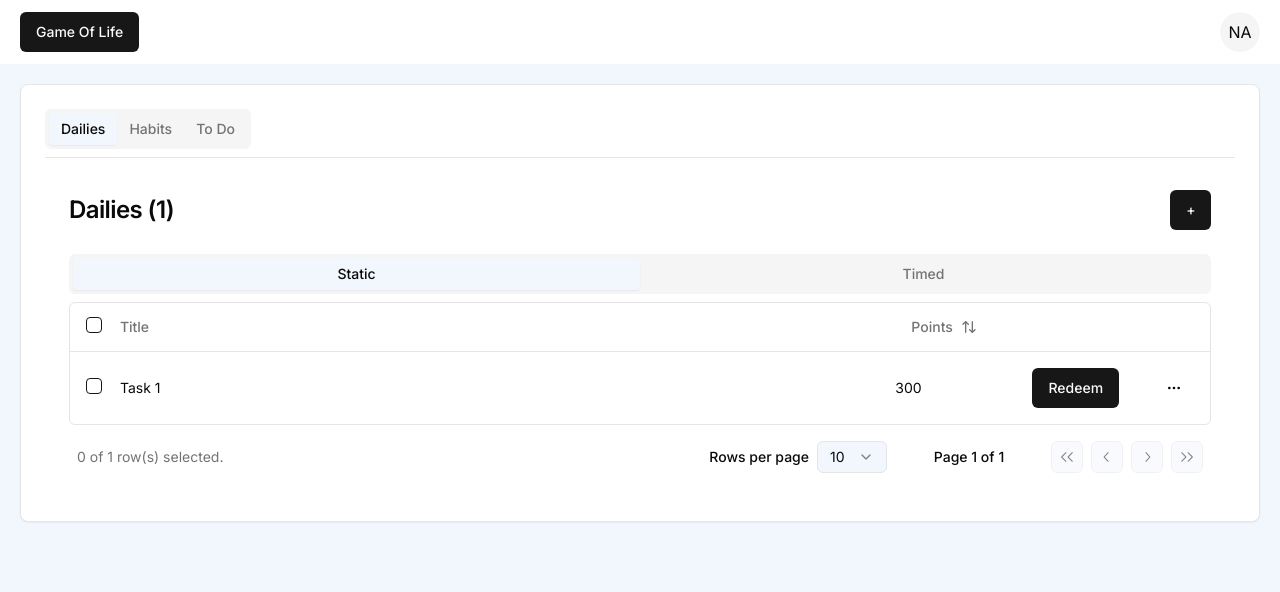
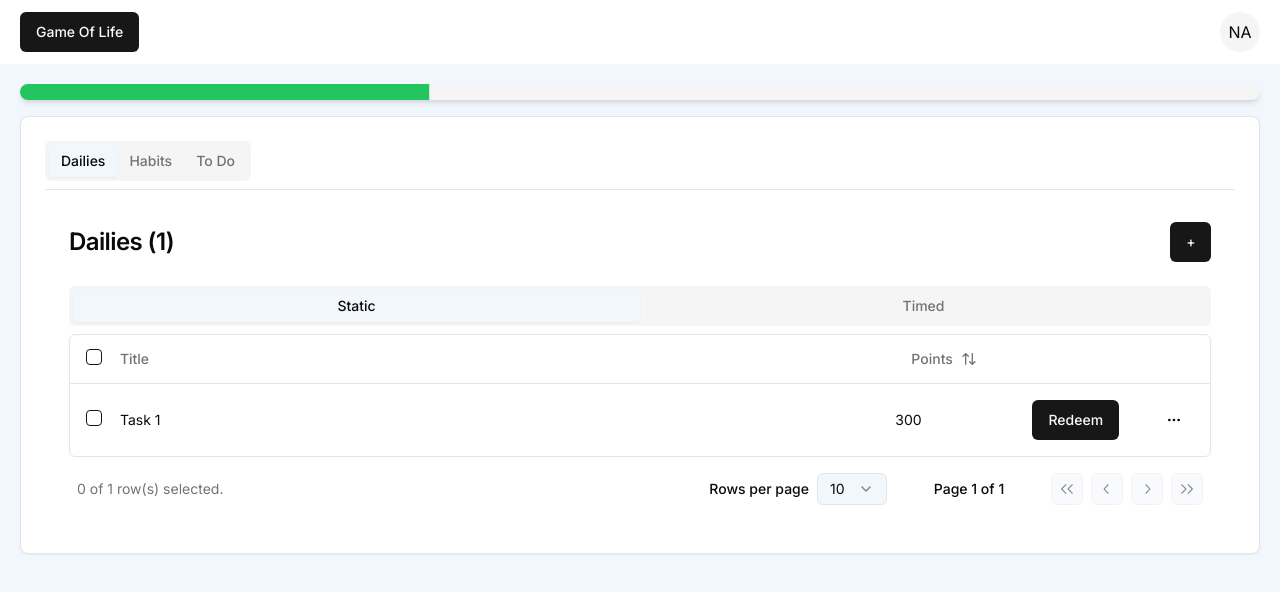
Before and after one commit to Fables7/Game-of-Life, a Next.js app: page /tasks in a window 1280 px wide. Shown: the top 592 px of the page. Built offline with nearby package versions, Linux system fonts and the light colour scheme.

Commit message:
Added progress bar

```diff
--- a/app/tasks/page.tsx
+++ b/app/tasks/page.tsx
@@ -6,6 +6,7 @@
 import Habits from "./components/HabitTasks";
 import ToDoTasks from "./components/ToDoTasks";
 import { Separator } from "@/components/ui/separator";
+import { Progress } from "@/components/ui/progress";
 
 const tasks: TaskType[] = [
   {
@@ -155,6 +156,8 @@
 const TasksPage = () => {
   const { dailyTasks, habitTasks, todoTasks } = useSplitData(tasks);
   return (
+    <div>
+      <Progress value={33} className="mb-4 shadow-md" />
       <Card className="w-full">
         <CardHeader>
           <Tabs defaultValue="dailies">
@@ -176,6 +179,7 @@
           </Tabs>
         </CardHeader>
       </Card>
+    </div>
   );
 };
 
--- /dev/null
+++ b/components/ui/progress.tsx
@@ -0,0 +1,28 @@
+"use client";
+
+import * as React from "react";
+import * as ProgressPrimitive from "@radix-ui/react-progress";
+
+import { cn } from "@/lib/utils";
+
+const Progress = React.forwardRef<
+  React.ElementRef<typeof ProgressPrimitive.Root>,
+  React.ComponentPropsWithoutRef<typeof ProgressPrimitive.Root>
+>(({ className, value, ...props }, ref) => (
+  <ProgressPrimitive.Root
+    ref={ref}
+    className={cn(
+      "relative h-4 w-full overflow-hidden rounded-full bg-secondary",
+      className
+    )}
+    {...props}
+  >
+    <ProgressPrimitive.Indicator
+      className="h-full w-full flex-1 bg-green-500 transition-all"
+      style={{ transform: `translateX(-${100 - (value || 0)}%)` }}
+    />
+  </ProgressPrimitive.Root>
+));
+Progress.displayName = ProgressPrimitive.Root.displayName;
+
+export { Progress };
--- a/package.json
+++ b/package.json
@@ -16,6 +16,7 @@
     "@radix-ui/react-dropdown-menu": "^2.0.6",
     "@radix-ui/react-icons": "^1.3.0",
     "@radix-ui/react-label": "^2.0.2",
+    "@radix-ui/react-progress": "^1.0.3",
     "@radix-ui/react-scroll-area": "^1.0.5",
     "@radix-ui/react-select": "^2.0.0",
     "@radix-ui/react-separator": "^1.0.3",
```
Also changed, not shown: 1 other file (tests, documents, lock files or other folders). Lines whose indentation alone changed are shown as unchanged.
